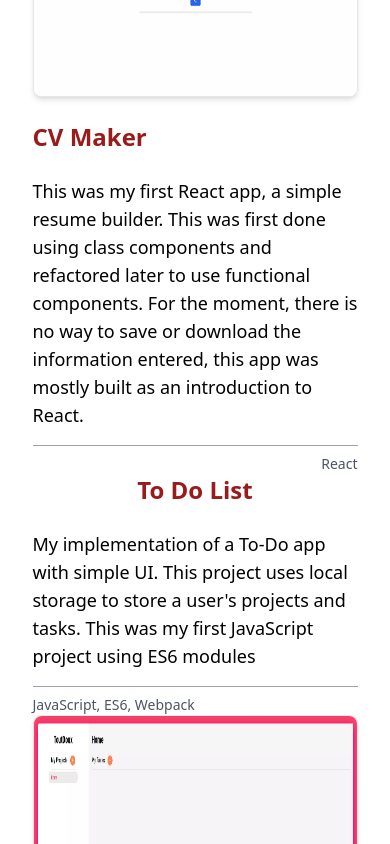
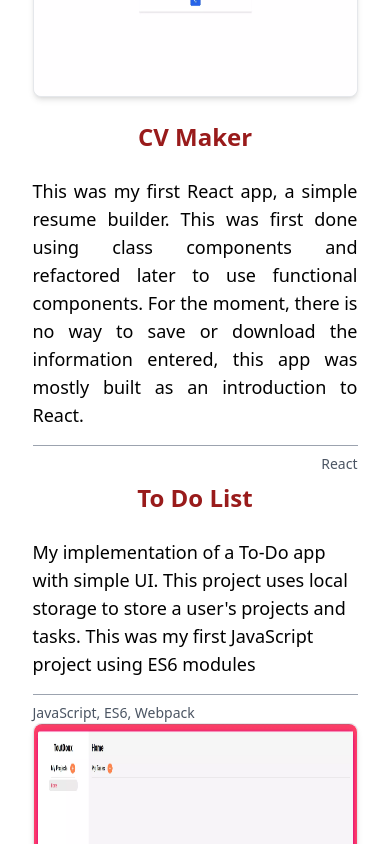
Before and after one commit to tcoquery/Portfolio, a React (Create React App) app: page / in a window 390 px wide. Shown: the part 2140-2984 px from the top of the page. Built offline with nearby package versions, Linux system fonts and the light colour scheme.

Commit message:
mobile design styling

```diff
--- a/src/components/descriptionRight.js
+++ b/src/components/descriptionRight.js
@@ -1,9 +1,9 @@
 function DescriptionRight (props) {
     return (
       <div class="flex flex-col w-5/6 justify-self-start">
-        <a href={props.link} class="text-2xl text-red-800 font-semibold text-left mb-6">{props.title}</a>
-        <p class="text-left text-lg border-b pb-4 border-gray-400">{props.text}</p>
-        <p class="text-sm text-right text-gray-600 pt-2">{props.tags}</p>
+        <div class="text-2xl text-red-800 font-semibold text-center md:text-left mb-6">{props.title}</div>
+        <p class="text-justify md:text-left text-lg border-b pb-4 border-gray-400">{props.text}</p>
+        <p class="text-sm text-right text-gray-600 py-2">{props.tags}</p>
       </div>
     );
   }
```
